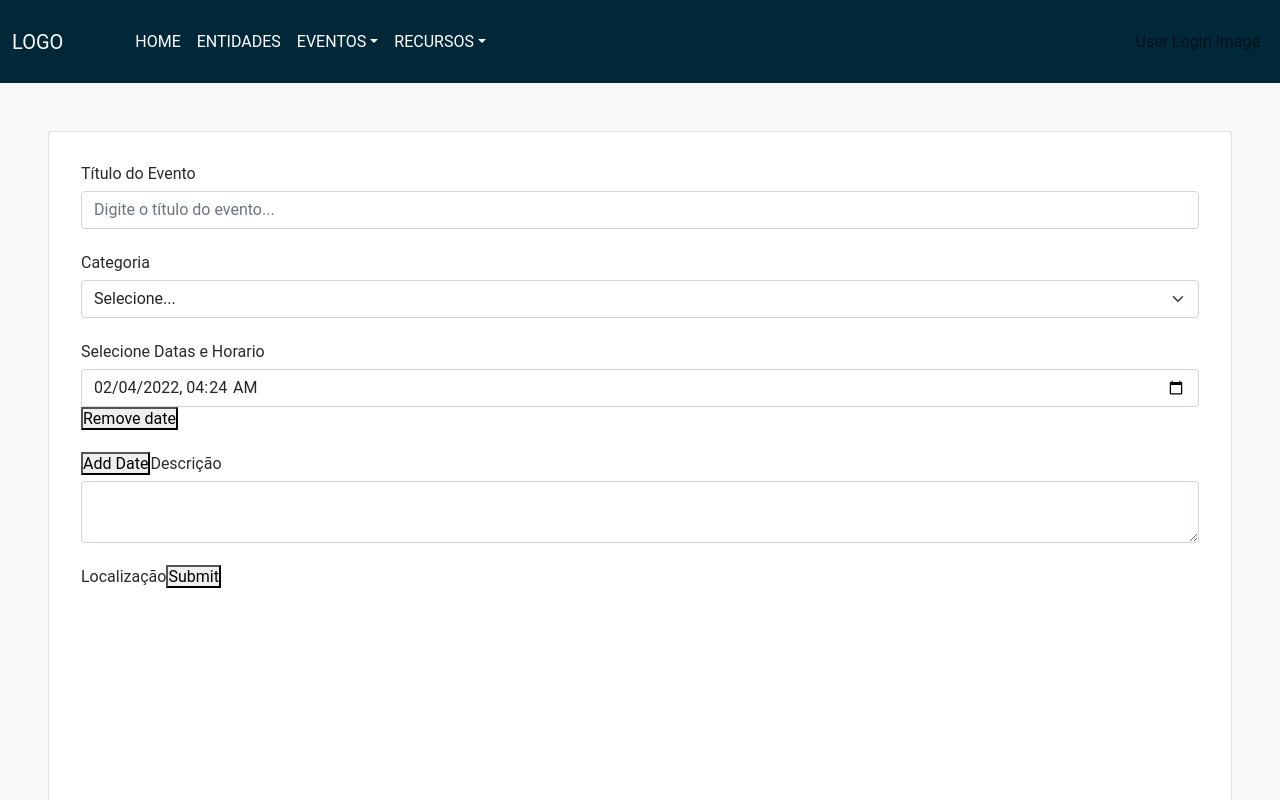
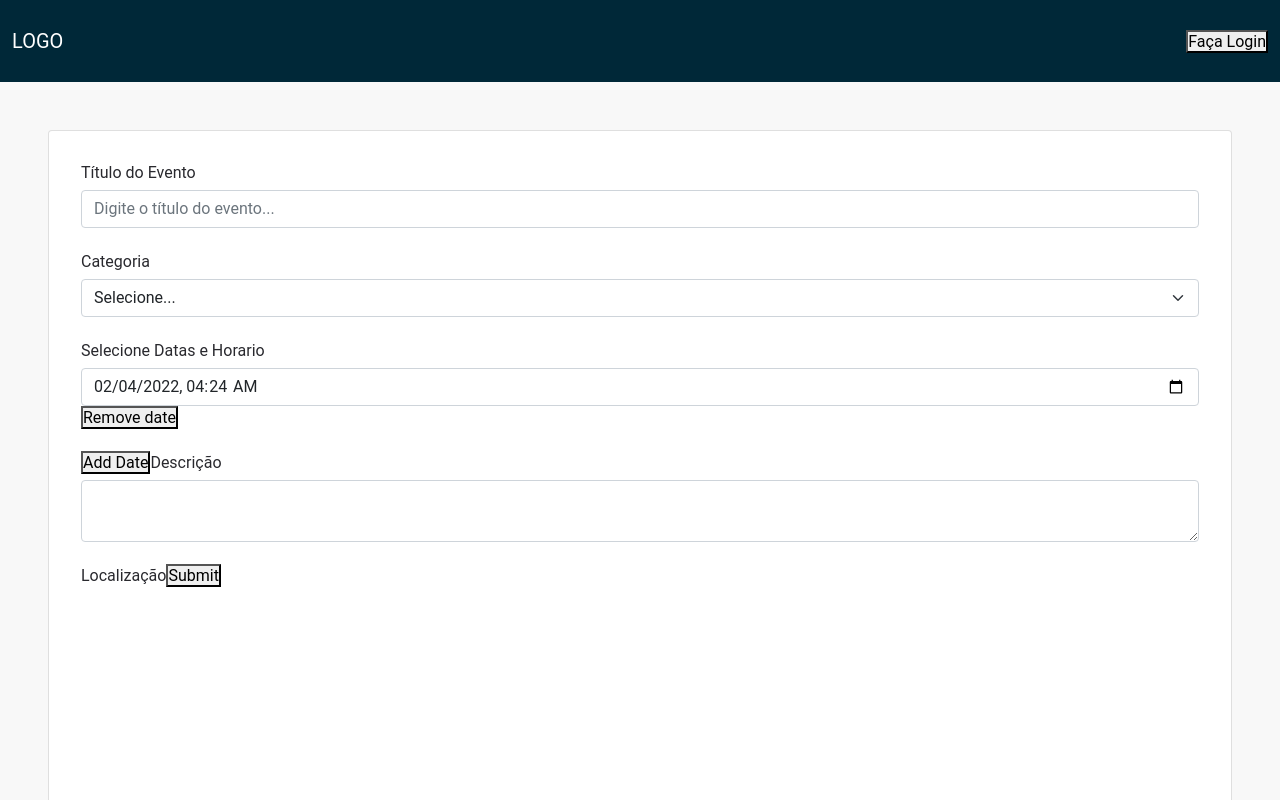
Before and after one commit to gabdonada/community, a React (Create React App) app: page /Evento/Novo in a window 1280 px wide. Shown: the top 800 px of the page. Built offline with nearby package versions, Linux system fonts and the light colour scheme; no server answers.

Commit message:
Adding Logic to the NavBar when a user is logged or not

```diff
--- a/src/components/navBar/NavBar.tsx
+++ b/src/components/navBar/NavBar.tsx
@@ -1,21 +1,27 @@
 import 'bootstrap/dist/css/bootstrap.css';
 import 'bootstrap/dist/js/bootstrap.js';
+import { useAuth } from '../../hooks/useAuth';
 
 import menuIcon from './img/menuIcon.svg'
 
 export function NavBar(){
+    const { user } = useAuth();
+
     return(
-        <nav className="navbar navbar-expand-lg pt-4 pb-4 navbar-light primaryColor">
+        <nav className="navbar navbar-expand-lg pt-4 pb-4 navbar-light primaryColor w-100">
+
+            {user ? (
                 <div className="container-fluid">
                     <a className="navbar-brand text-white" href="/home">LOGO</a>
                     <button className="navbar-toggler" type="button" data-bs-toggle="collapse" data-bs-target="#navbarSupportedContent" aria-controls="navbarSupportedContent" aria-expanded="false" aria-label="Toggle navigation">
                         <span className="navbar-toggler-light"><img src={menuIcon} alt="" /></span>
                     </button>
-                <div className="collapse navbar-collapse" id="navbarSupportedContent">
+                    <div className="collapse navbar-collapse w-100" id="navbarSupportedContent">
                         <ul className="navbar-nav me-auto ms-5 mb-2 mb-lg-0">
                             <li className="nav-item">
                                 <a className="nav-link active text-white text-uppercase" aria-current="page" href="/home">Home</a>
                             </li>
+                            <ul className="navbar-nav me-auto ms-5 mb-2 mb-lg-0 ">
                                 <li className="nav-item">
                                     <a className="nav-link text-white text-uppercase" href="#">Entidades</a>
                                 </li>
@@ -39,7 +45,6 @@ export function NavBar(){
                                         <li><a className="dropdown-item" href="#">Criar Recurso</a></li>
                                         <li><a className="dropdown-item" href="#">Buscar Recursos</a></li>
                                         <li><a className="dropdown-item" href="#">Gerenciar Recursos</a></li>
-
                                     </ul>
                                 </li>
                             </ul>
@@ -58,8 +63,16 @@ export function NavBar(){
                                     </li>
                                 </ul>
                             </div>
+                        </ul>
                     </div>
                 </div>
+            ):(
+                <div className="container-fluid">
+                    <a className="navbar-brand text-white" href="/">LOGO</a>
+
+                    <button>Faça Login</button>
+                </div>
+            )}
         </nav>
     )
 }
```
Lines whose indentation alone changed are shown as unchanged.
